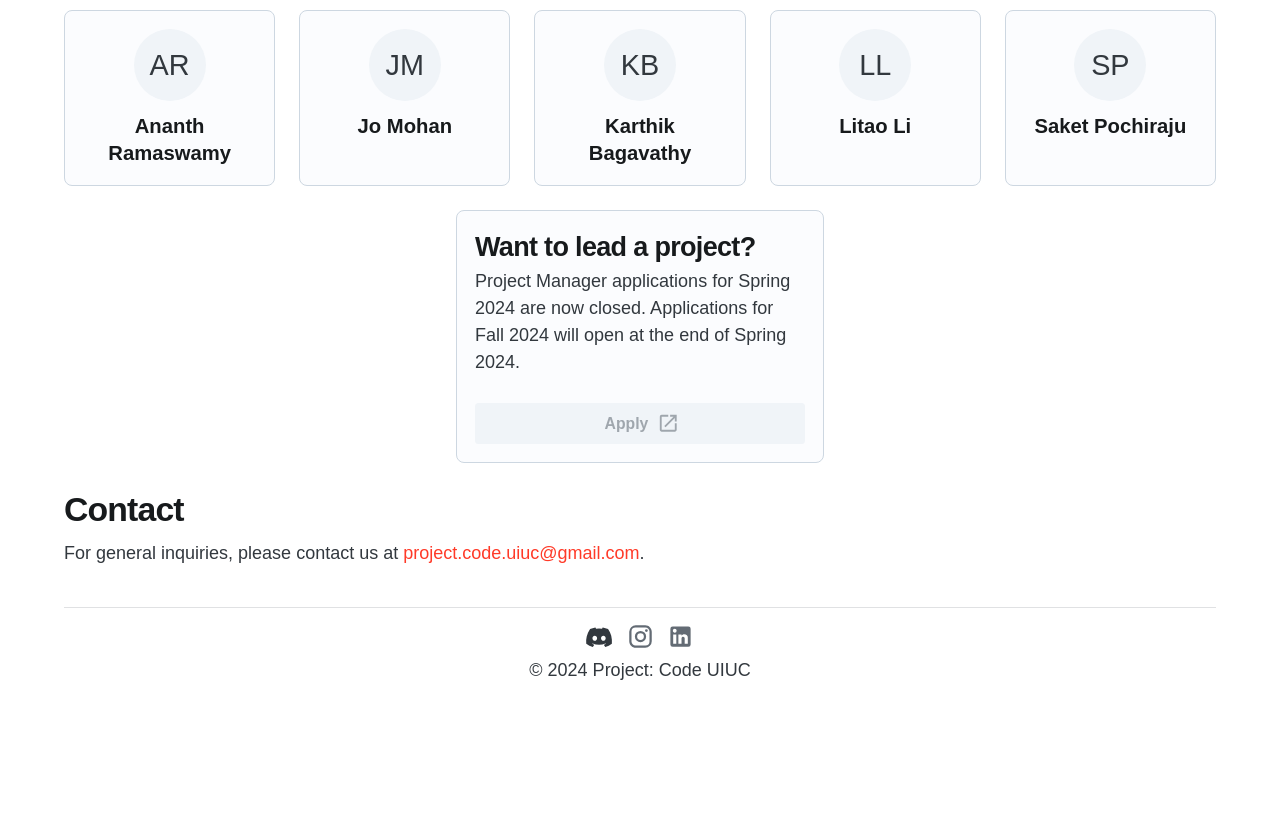
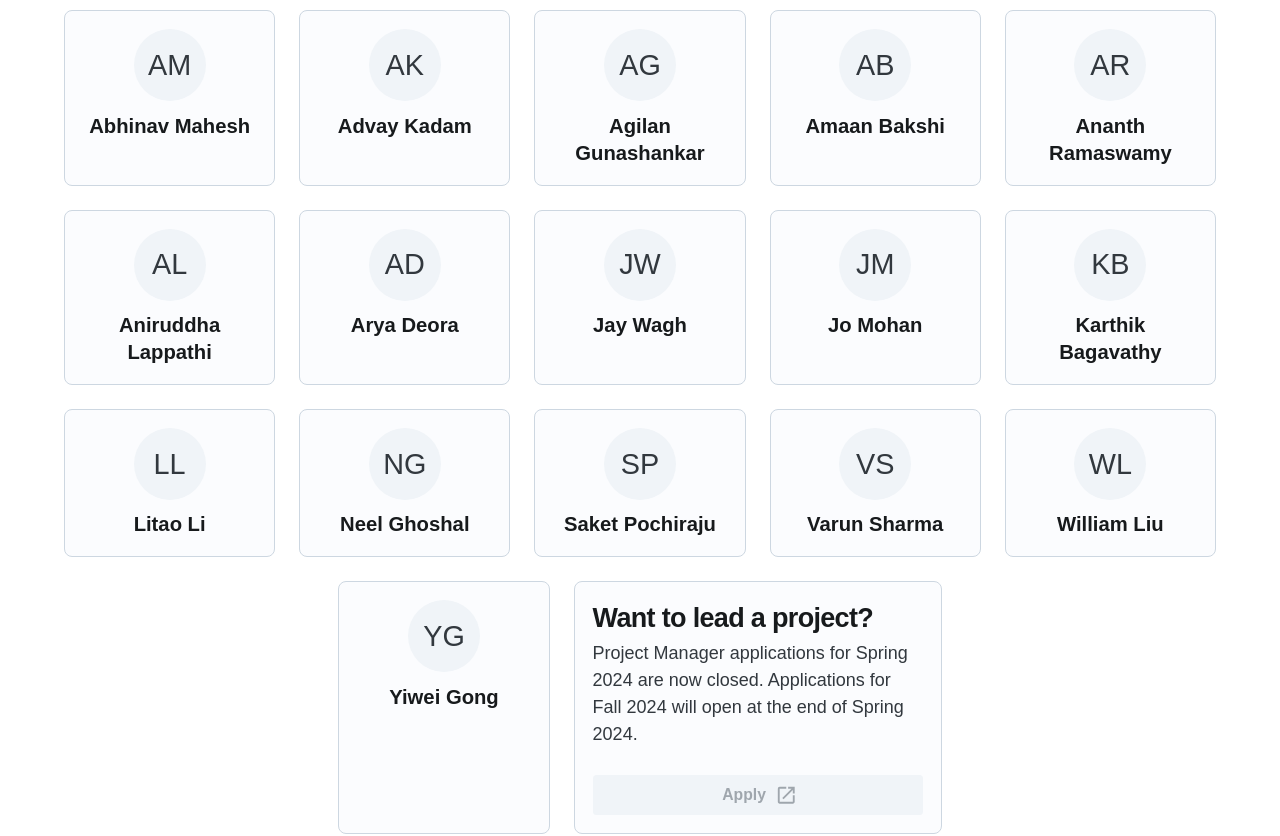
Before and after one commit to owen-hayes/project-code-website, a Next.js app: page /about in a window 1280 px wide. Shown: the part 991-1827 px from the top of the page. Before the commit the page ends 1684 px from the top, so only its background shows below. Built offline with nearby package versions, Linux system fonts and the light colour scheme.

Commit message:
Add new PMs

```diff
--- a/src/app/about/_people/project-managers.ts
+++ b/src/app/about/_people/project-managers.ts
@@ -35,4 +35,83 @@ export const PROJECT_MANAGERS: Person[] = [
     linkedInURL: "",
     photoURL: "",
   },
+
+  {
+    name: "Amaan Bakshi",
+    initials: "AB",
+    linkedInURL: "",
+    photoURL: "",
+  },
+
+  {
+    name: "Varun Sharma",
+    initials: "VS",
+    linkedInURL: "",
+    photoURL: "",
+  },
+
+  {
+    name: "Aniruddha Lappathi",
+    initials: "AL",
+    linkedInURL: "",
+    photoURL: "",
+  },
+
+  {
+    name: "Agilan Gunashankar",
+    initials: "AG",
+    linkedInURL: "",
+    photoURL: "",
+  },
+
+  {
+    name: "Arya Deora",
+    initials: "AD",
+    linkedInURL: "",
+    photoURL: "",
+  },
+
+  {
+    name: "William Liu",
+    initials: "WL",
+    linkedInURL: "",
+    photoURL: "",
+  },
+
+  {
+    name: "Advay Kadam",
+    initials: "AK",
+    linkedInURL: "",
+    photoURL: "",
+  },
+
+  {
+    name: "Abhinav Mahesh",
+    initials: "AM",
+    linkedInURL: "",
+    photoURL: "",
+  },
+
+  {
+    name: "Neel Ghoshal",
+    initials: "NG",
+    linkedInURL: "",
+    photoURL: "",
+  },
+
+  {
+    name: "Yiwei Gong",
+    initials: "YG",
+    linkedInURL: "",
+    photoURL: "",
+  },
+
+  {
+    name: "Jay Wagh",
+    initials: "JW",
+    linkedInURL: "",
+    photoURL: "",
+  },
+
+  // TODO: Add PMs from Fall 2023
 ];
```
